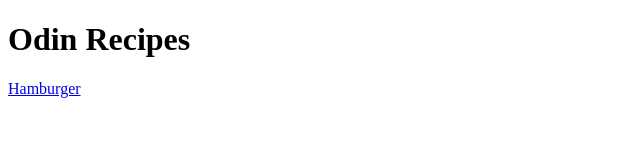
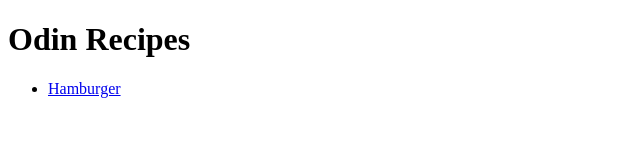
Before and after one commit to nullat0m7/odin-recipes, a plain HTML site: page index.html in a window 1280 px wide. Shown: the full height of the page, 0-640 px from the left. Drawn offline with Linux system fonts and the light colour scheme.

Commit message:
Add an unordered list for links to recipe pages

```diff
--- a/index.html
+++ b/index.html
@@ -7,6 +7,8 @@
     </head>
     <body>
         <h1>Odin Recipes</h1>
-        <a href="./recipes/hamburger.html">Hamburger</a>
+        <ul>
+            <li><a href="./recipes/hamburger.html">Hamburger</a></li>
+        </ul>
     </body>
 </html>
```
